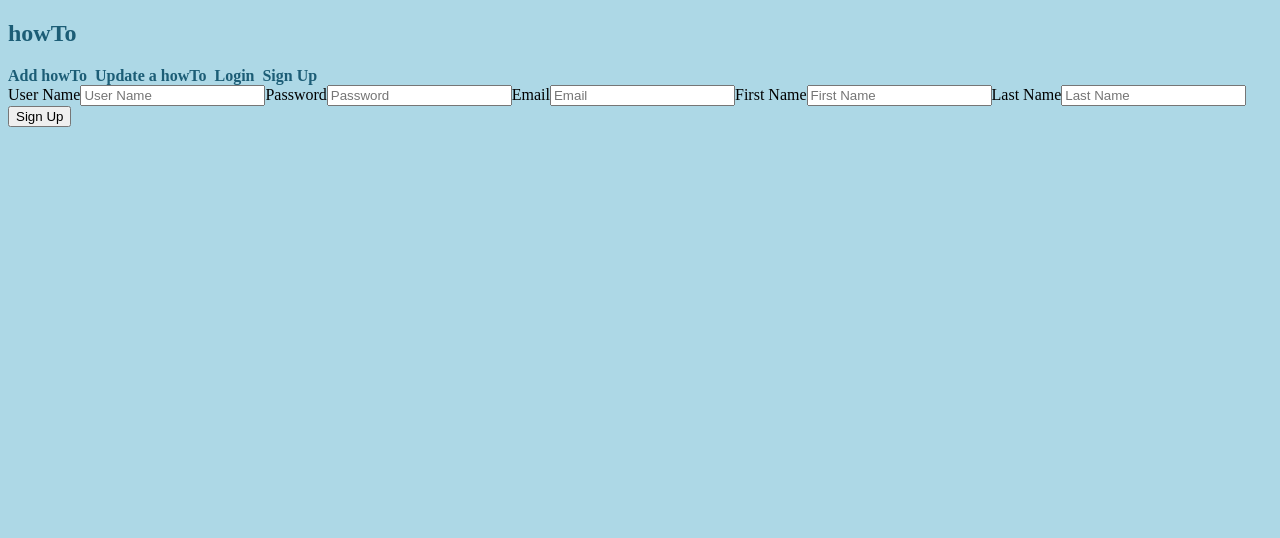
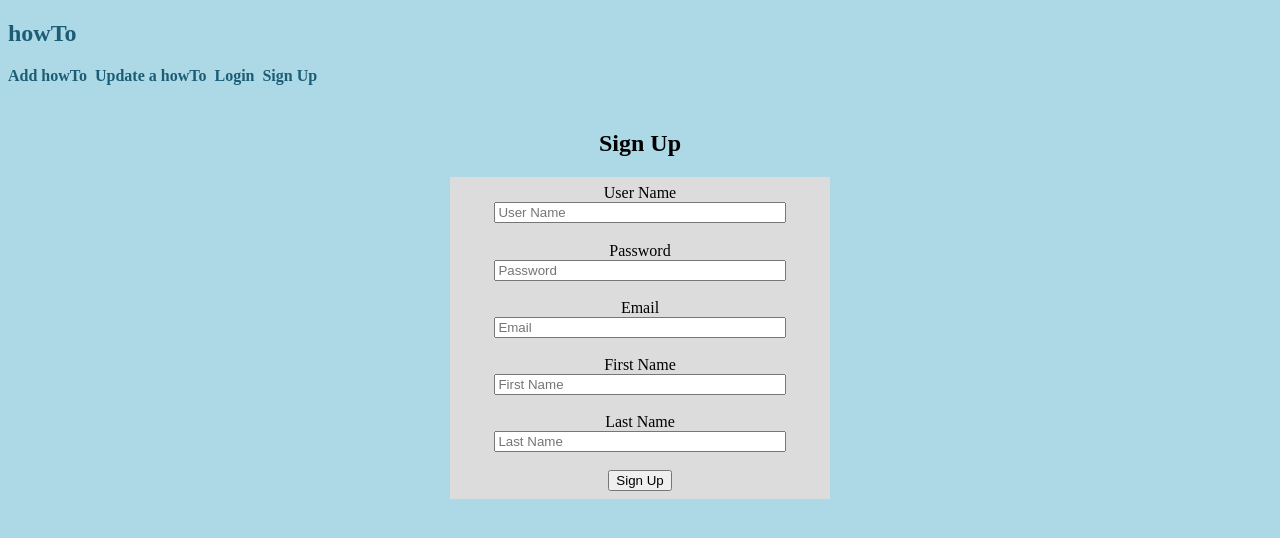
Before and after one commit to Build-How-To/Front-End, a React (Create React App) app: page /signup in a window 1280 px wide. Shown: the top 538 px of the page. Built offline with nearby package versions, Linux system fonts and the light colour scheme; no server answers.

Commit message:
did some simple styling

```diff
--- a/src/App.css
+++ b/src/App.css
@@ -1,5 +1,7 @@
 
-
+* {
+  box-sizing: border-box;
+}
 
 body{
   background-color: lightblue;
--- a/src/components/Login2.js
+++ b/src/components/Login2.js
@@ -31,10 +31,6 @@ const Schema = Yup.object().shape({
         .catch(err => console.log(err));
     };
     return (
-      <div className="login">
-
-        <div className="flex-container">
-
           <div className="form-login">
             <h2>Login</h2>
             <Formik
@@ -77,7 +73,7 @@ const Schema = Yup.object().shape({
                     <button type="submit" disabled={isSubmitting}>
                       Submit
                     </button>
-                    <Link to="/register">
+                    <Link to="/signup">
                       <button>Register</button>
                     </Link>
                   </div>
@@ -91,8 +87,6 @@ const Schema = Yup.object().shape({
               )}
             </Formik>
           </div>
-        </div>
-      </div>
     );
   };
   export default Login;
--- a/src/components/SignUp.js
+++ b/src/components/SignUp.js
@@ -1,8 +1,42 @@
 import React, { useState } from 'react';
 import { axiosWithAuth } from '../utils/axiosWithAuth';
+import styled from 'styled-components';
 
+const StyledDiv = styled.div`
+  width: 100%;
+  margin: 2% 0;
+  display: flex;
+  flex-wrap: wrap;
+  flex-direction: column;
+  align-content:center;
 
+  h2{
+    text-align:center;
+  }
+`
 
+const StyledForm = styled.form`
+  width: 30%;
+  background: Gainsboro;
+  display:flex;
+  flex-wrap: wrap;
+  justify-content:space-evenly;
+  padding: 0.6%;
+
+  label{
+
+  }
+
+  input{
+    width: 100%;
+    margin:5% 10%;
+    margin-top:0;
+  }
+
+  input[type=text]:focus {
+    background-color: lue;
+  }
+`
 
 
 
@@ -45,8 +79,9 @@ class Signup extends React.Component {
   render() {
     console.log("State:", this.state.credentials)
     return (
-      <div className='signup'>
-        <form onSubmit={this.signup}>
+         <StyledDiv>
+          <h2>Sign Up</h2>
+          <StyledForm onSubmit={this.signup}>
           <label htmlFor='username'>User Name</label>
             <input
               type="text"
@@ -88,8 +123,8 @@ class Signup extends React.Component {
               placeholder="Last Name"
             />
             <button>Sign Up</button>
-        </form>
-      </div>
+          </StyledForm>
+          </StyledDiv>
     );
   }
 }
```
Also changed, not shown: src/components/SignUp2.js (+0 -93 lines), src/App.js (indentation only). Lines whose indentation alone changed are shown as unchanged.
